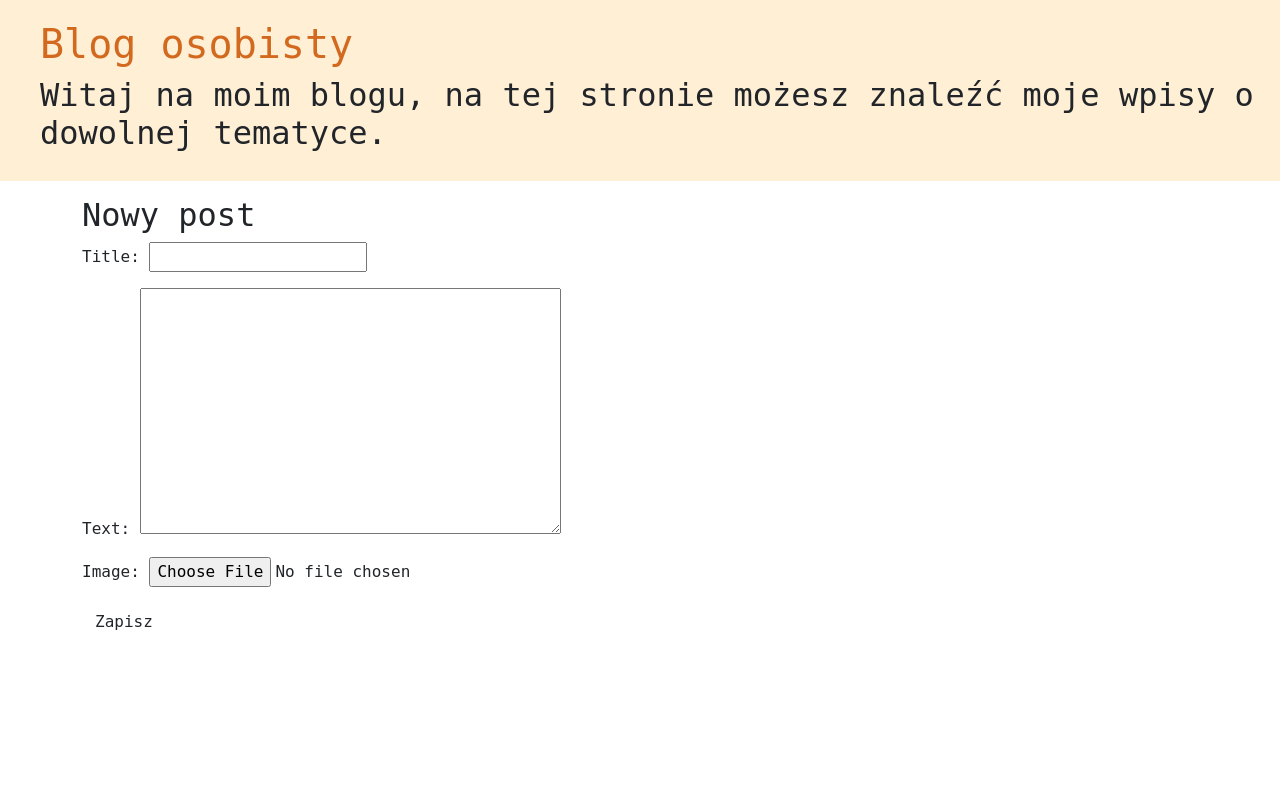
After one commit to kpochodyla/djangoblog, a Django app: page /post/new/ in a window 1280 px wide. The commit adds this page. Run offline with Django 3.2, Linux system fonts and the light colour scheme.

Commit message:
Dodano formularz pozwalający pisanie postów. Poprawiono błędy przy wyświetlaniu obrazów przy postach.

```diff
--- a/blog/forms.py
+++ b/blog/forms.py
@@ -2,6 +2,7 @@ from django import forms
 from .models import Post
 
 
-class ImgForm(forms.ModelForm):
-    model = Post
-    fields = ['image']
+class PostForm(forms.ModelForm):
+    class Meta:
+        model = Post
+        fields = ['title', 'text', 'image']
--- a/blog/static/css/blog.css
+++ b/blog/static/css/blog.css
@@ -4,6 +4,7 @@ h1  a, h2 a{
 
 body{
     font-family: 'Roboto Mono', monospace;
+    word-wrap:anywhere;
 }
 
 .page-header{
@@ -19,6 +20,7 @@ body{
     background-color: darkgray;
     margin: 15px 15px 15px 15px;
     padding: 20px 20px 20px 40px;
+    word-wrap:anywhere;
 }
 .data{
     color: white;
--- a/blog/templates/blog/base.html
+++ b/blog/templates/blog/base.html
@@ -8,6 +8,7 @@
     </head>
 <body>
 <div class="page-header">
+    <a href="{%  url 'post_new' %}" class="top-menu"><span class="glyphicon glyphicon-plus"></span></a>
     <h1><a href="/">Blog osobisty</a> </h1>
     <h2>Witaj na moim blogu, na tej stronie możesz znaleźć moje wpisy o dowolnej tematyce.</h2>
 </div>
--- a/blog/templates/blog/image.html
+++ b/blog/templates/blog/image.html
@@ -1,5 +1,4 @@
-<form method="post" enctype="multipart/form-data">
-    {%  csrf_token %}
-    {{ form.as.p }}
+<form method="post" enctype="multipart/form-data">{%  csrf_token %}
+    {{ form.as_p }}
     <button type="submit">UPLOAD</button>
 </form>
--- a/blog/templates/blog/image_display.html
+++ b/blog/templates/blog/image_display.html
@@ -1,3 +1,4 @@
 {% load static %}
-
-<img src="{{ post.image.url }}" alt="Obrazek" width="250px">
+{% if post.image %}
+    <img src="{{ post.image.url }}" alt="Obrazek" width="250px">
+{% endif %}
--- a/blog/templates/blog/post_detail.html
+++ b/blog/templates/blog/post_detail.html
@@ -8,7 +8,10 @@
             </div>
         {% endif %}
         <h2>{{ post.title }}</h2>
-        <img src="{{ post.image.url }}" alt="Obrazek" width="200px">
+
+        {% if post.image %}
+            <img src="{{ post.image.url }}" alt="Obrazek" width="200px">
+        {%  endif %}
         <p>{{ post.text|linebreaksbr }}</p>
     </div>
 {% endblock %}
--- /dev/null
+++ b/blog/templates/blog/post_edit.html
@@ -0,0 +1,9 @@
+{% extends 'blog/base.html' %}
+
+{% block content %}
+<h2>Nowy post</h2>
+<form method="post" class="post-form" enctype="multipart/form-data">{% csrf_token %}
+{{ form.as_p }}
+    <button type="submit" class="save btn btn-default">Zapisz</button>
+</form>
+{% endblock %}
--- a/blog/templates/blog/post_list.html
+++ b/blog/templates/blog/post_list.html
@@ -3,7 +3,9 @@
 {% for post in posts %}
     <div class="post">
         <h2><a href="{% url 'post_detail' pk=post.pk %}">{{ post.title }}</a></h2>
-        <img src="{{ post.image.url }}" alt="Obrazek" width="100px">
+        {% if post.image %}
+            <img src="{{ post.image.url }}" alt="Obrazek" width="100px">
+        {% endif %}
         <div class="data">
             <p>opublikowany : {{ post.publish_date }}</p>
         </div>
--- a/blog/urls.py
+++ b/blog/urls.py
@@ -4,4 +4,5 @@ from . import views
 urlpatterns = [
     path('', views.post_list, name='post_list'),
     path('post/<int:pk>', views.post_detail, name='post_detail'),
+    path('post/new/', views.post_new, name='post_new'),
 ]
--- a/blog/views.py
+++ b/blog/views.py
@@ -1,19 +1,19 @@
-from django.shortcuts import render, get_object_or_404
+from django.shortcuts import render, get_object_or_404, redirect
 from django.utils import timezone
 from .models import Post
 from django.http import HttpResponseRedirect
 from django.urls import reverse_lazy
-from .forms import ImgForm
+from .forms import PostForm
 from django.views.generic import DetailView
 from django.views.generic import TemplateView
 
 
 class Image(TemplateView):
-    form = ImgForm
+    form = PostForm()
     template_name = 'blog/image.html'
 
     def post(self, request, *args, **kwargs):
-        form = ImgForm(request.POST, request.FILES)
+        form = PostForm(request.POST, request.FILES)
         if form.is_valid():
             obj = form.save()
             return HttpResponseRedirect(reverse_lazy('image_display', kwargs={'pk': obj.id}))
@@ -39,3 +39,22 @@ def post_list(request):
 def post_detail(request, pk):
     post = get_object_or_404(Post, pk=pk)
     return render(request, 'blog/post_detail.html', {'post': post})
+
+
+def error_404_view(request, exception):
+    data = {"name": 'Upsi dupsi'}
+    return render(request, 'blog/404.html', data)
+
+
+def post_new(request):
+    if request.method == "POST":
+        form = PostForm(request.POST, request.FILES or None)
+        if form.is_valid():
+            post = form.save(commit=False)
+            post.author = request.user
+            post.publish_date = timezone.now()
+            post.save()
+            return redirect('post_detail', pk=post.pk)
+    else:
+        form = PostForm()
+    return render(request, 'blog/post_edit.html', {'form': form})
--- a/mysite/settings.py
+++ b/mysite/settings.py
@@ -26,6 +26,7 @@ SECRET_KEY = 'django-insecure-2jw*k&csst%j#=&)$rkq&bjm6^bp+qwmf98g4b=j%g^(t6mal)
 
 # SECURITY WARNING: don't run with debug turned on in production!
 DEBUG = True
+#TEMPLATE_DEBUG = DEBUG
 
 ALLOWED_HOSTS = ['127.0.0.1', '.pythonanywhere.com']
 
--- a/mysite/urls.py
+++ b/mysite/urls.py
@@ -25,6 +25,7 @@ urlpatterns = [
     path('image/', Image.as_view(), name='image'),
     path('image/<int:pk>', ImageDisplay.as_view(), name="image_display")
 ]
+handler404 = 'blog.views.error_404_view'
 
 if settings.DEBUG:
     urlpatterns += static(settings.MEDIA_URL, document_root=settings.MEDIA_ROOT)
```
Also changed, not shown: blog/templates/blog/404.html (added, +10 -0 lines).
